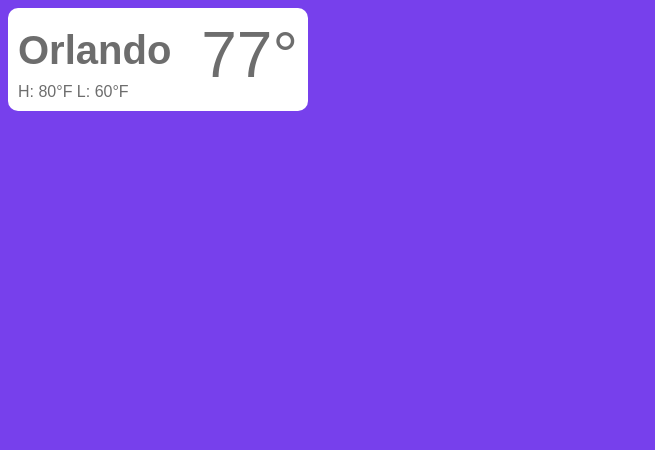
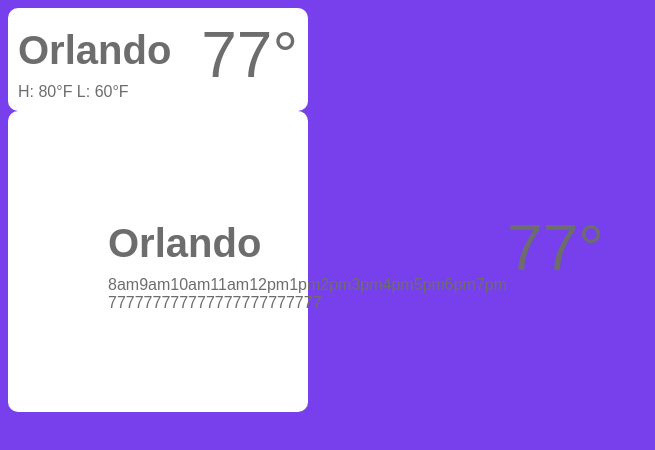
Before and after one commit to brooksmckinley/weather, a React (Create React App) app in the folder frontend/: page /test in a window 1280 px wide. Shown: the top 450 px of the page, without its empty margins (0-655 px from the left). Built offline with nearby package versions, Linux system fonts and the light colour scheme.

Commit message:
Added ForecastCard component (CSS unfinished), displayed on test page

```diff
--- a/frontend/src/App.js
+++ b/frontend/src/App.js
@@ -6,6 +6,7 @@ import Dashboard from './pages/Dashboard';
 import Forecast from './pages/Forecast';
 
 import CityCard from './components/CityCard';
+import ForecastCard from './components/ForecastCard';
 
 // Example app code, kept for reference.
 
@@ -49,6 +50,7 @@ function App() {
 function Test() {
   return <div style={{maxWidth: "300px"}}>
     <CityCard cityName="Orlando" highTemp={80} lowTemp={60} currentTemp={77} />
+    <ForecastCard cityName="Orlando" currentTemp={77} hourTimes={['8am', '9am', '10am', '11am', '12pm', '1pm', '2pm','3pm','4pm','5pm','6pm','7pm']} hourTemps={['77', '77', '77', '77', '77', '77', '77', '77','77', '77','77', '77']}/>
   </div>;
 }
 
--- /dev/null
+++ b/frontend/src/components/ForecastCard.css
@@ -0,0 +1,27 @@
+.forecastCard {
+    background-color: white;
+    border-radius: 10px;
+    padding: 100px;
+    display: flex;
+    justify-content: space-between;
+    font-family: sans-serif;
+    color: #6D6D6D;
+}
+
+.cityName {
+    font-size: 40px;
+    font-weight: bold;
+    padding-top: 10px;
+    padding-bottom: 10px;
+}
+
+.hourTimes {
+    font-size: 16px;
+}
+.hourTemps {
+    font-size: 16px;
+}
+
+.currentTemp {
+    font-size: 64px;
+}
--- /dev/null
+++ b/frontend/src/components/ForecastCard.js
@@ -0,0 +1,23 @@
+import './ForecastCard.css';
+
+function ForecastCard({cityName, currentTemp, hourTimes, hourTemps}) {
+
+    return <div className="forecastCard">
+        <div>
+            <div className="cityName">
+                {cityName}
+            </div>
+            <div className="hourTimes">
+                {hourTimes}
+            </div>
+            <div className="hourTemps">
+                {hourTemps}
+            </div>
+        </div>
+        <div className="currentTemp">
+            {currentTemp}°
+        </div>
+    </div>;
+}
+
+export default ForecastCard;
```
Also changed, not shown: 1 other file (tests, documents, lock files or other folders).
